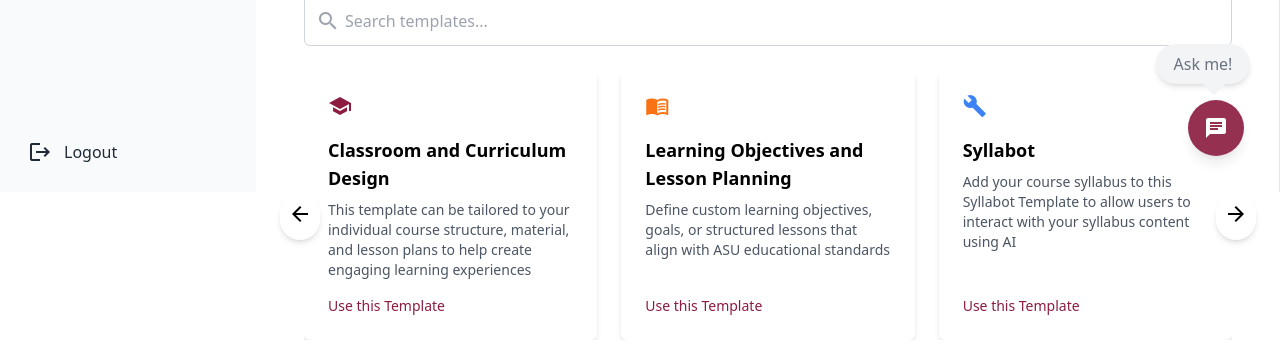
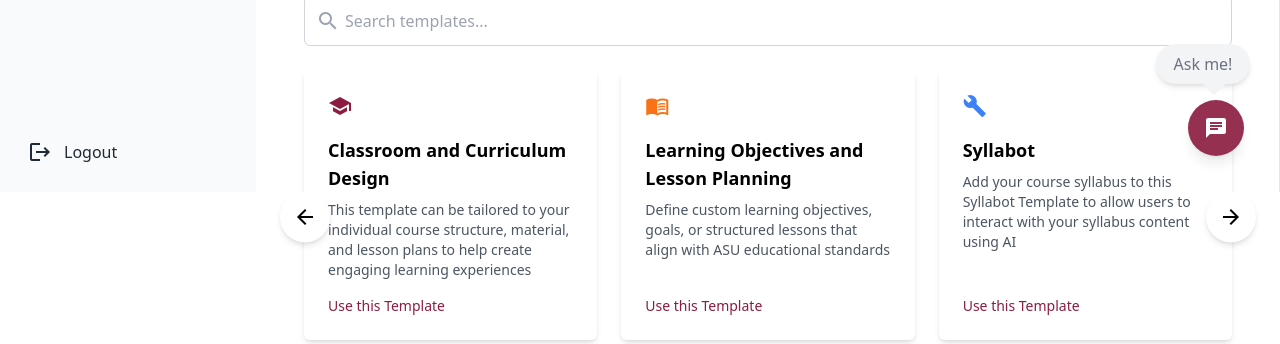
Before and after one commit to danielennis000/whats-new, a React (Vite) app: page /#/ in a window 1280 px wide. Shown: the part 608-952 px from the top of the page. Built offline with nearby package versions, Linux system fonts and the light colour scheme; sample sign-in values are in the browser's storage.

Commit message:
UI improvements: Add margin to navigation arrows and remove overflow-hidden from grid

```diff
--- a/src/pages/Dashboard.jsx
+++ b/src/pages/Dashboard.jsx
@@ -388,11 +388,11 @@
               className="bg-white rounded-full shadow-md p-2 hover:bg-gray-100 transition-all"
               aria-label="Previous templates"
             >
-              <span className="material-icons">arrow_back</span>
+              <span className="material-icons" style={{ margin: '5px' }}>arrow_back</span>
             </button>
           </div>
 
-          <div className="grid grid-cols-1 sm:grid-cols-2 md:grid-cols-3 gap-6 overflow-hidden">
+          <div className="grid grid-cols-1 sm:grid-cols-2 md:grid-cols-3 gap-6">
             {filteredTemplates.length > 0 ? (
               filteredTemplates
                 .slice(carouselIndex * 3, carouselIndex * 3 + 3)
@@ -424,7 +424,7 @@
               className="bg-white rounded-full shadow-md p-2 hover:bg-gray-100 transition-all"
               aria-label="Next templates"
             >
-              <span className="material-icons">arrow_forward</span>
+              <span className="material-icons" style={{ margin: '5px' }}>arrow_forward</span>
             </button>
           </div>
 
```
